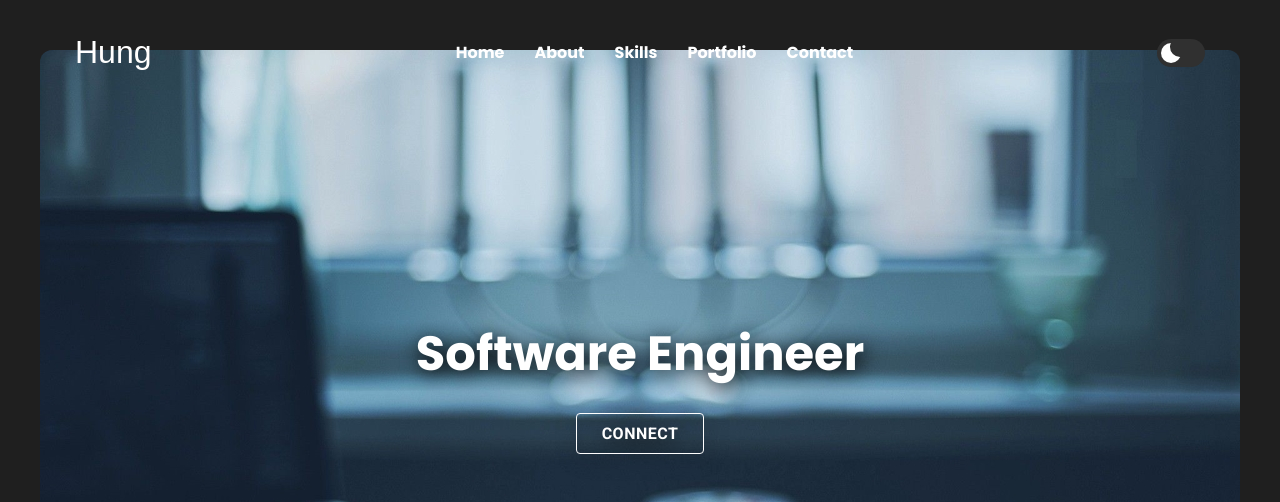
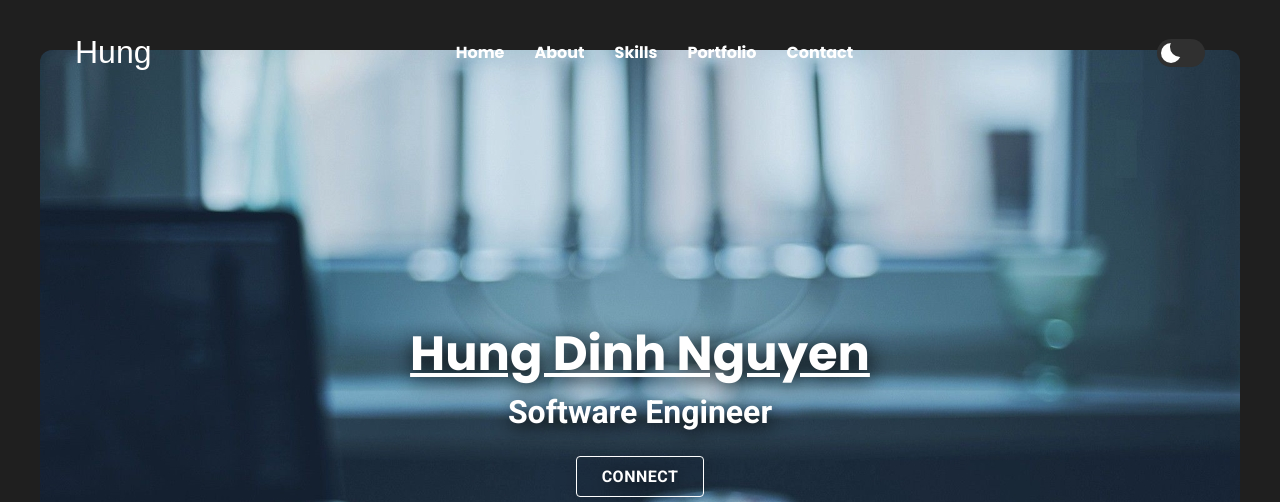
Before and after one commit to hung-dinh-nguyen/hung-dinh-nguyen.github.io, a plain HTML site: page index.html in a window 1280 px wide. Shown: the top 502 px of the page. Drawn offline with nearby package versions, Linux system fonts and the light colour scheme; a web font is replaced by a local one.

Commit message:
Removed Favicon Image and put full name in hero section

```diff
--- a/assets/css/style.css
+++ b/assets/css/style.css
@@ -492,7 +492,8 @@ main { overflow-x: hidden; }
 
 .hero-title {
   text-align: center;
-  margin-bottom: 30px;
+  text-decoration: underline;
+
 }
 
 .hero-banner img {
@@ -500,6 +501,15 @@ main { overflow-x: hidden; }
 
 }
 
+.caption {
+  margin-top: 10px;
+  margin-bottom: 25px;
+  font-size: 2rem;
+  font-style: normal;
+  text-align: center;
+  color: var(--color-primary);
+
+}
 
 .hero .btn-primary { margin-inline: auto; }
 
--- a/index.html
+++ b/index.html
@@ -5,12 +5,11 @@
   <meta charset="UTF-8">
   <meta http-equiv="X-UA-Compatible" content="IE=edge">
   <meta name="viewport" content="width=device-width, initial-scale=1.0">
-  <title>Hung - Personal Portfolio</title>
+  <title>Hung - Portfolio</title>
 
   <!--
-    - favicon
+    - favicon ~ To be added in the future
   -->
-  <link rel="shortcut icon" href="./favicon.svg" type="image/svg+xml">
 
   <!--
     - custom css link
@@ -104,7 +103,8 @@
 
         <div class="hero-content">
 
-          <h2 class="h2 hero-title">Software Engineer</h2>
+          <h2 class="h2 hero-title">Hung Dinh Nguyen</h2>
+          <h2 class="caption">Software Engineer</h2>
 
 
           <a href="#contact" class="btn btn-primary">Connect</a>
```
